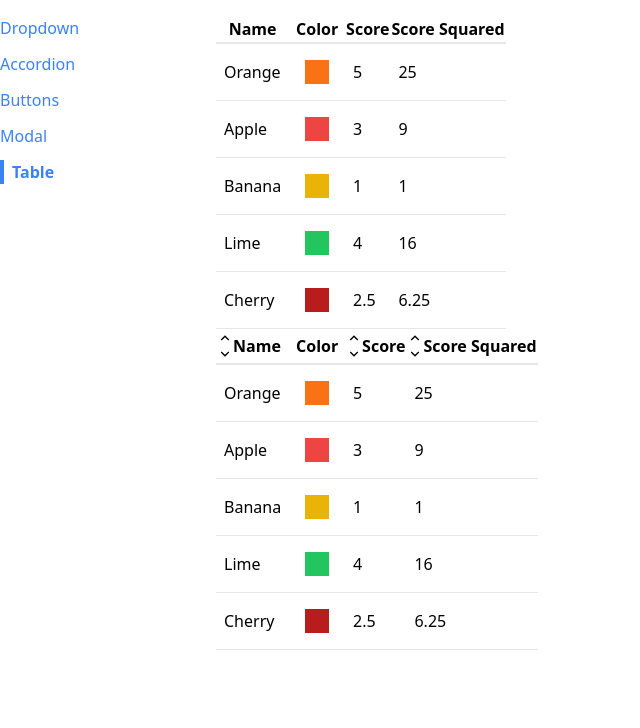
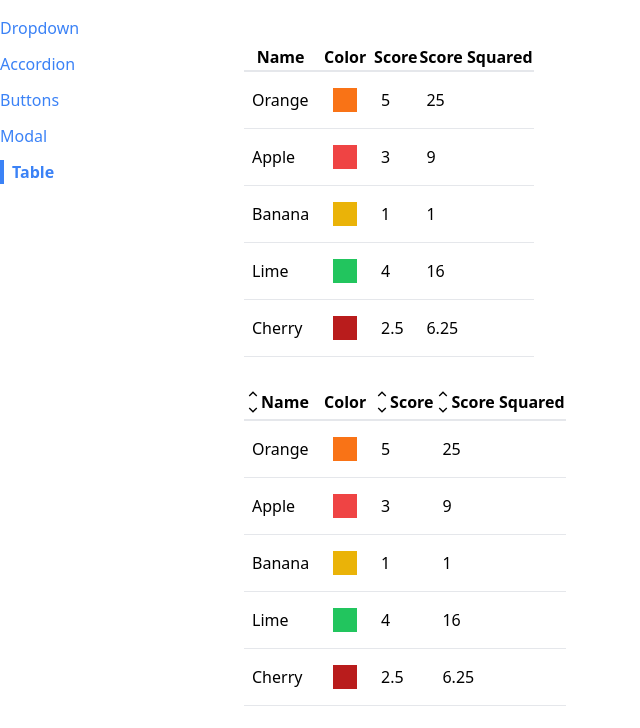
Before and after one commit to luisc8487/navigation-routing-system, a React (Create React App) app in the folder react-comp/: page /table in a window 1280 px wide. Shown: the top 728 px of the page, without its empty margins (0-640 px from the left). Built offline with nearby package versions, Linux system fonts and the light colour scheme.

Commit message:
added more spacing on border of table

```diff
--- a/react-comp/src/components/Table.jsx
+++ b/react-comp/src/components/Table.jsx
@@ -25,7 +25,7 @@ function Table({data, config, keyFn}) {
   });
 
   return (
-    <table className="table-auto border-spacing-2">
+    <table className="table-auto border-spacing-2 m-7 ">
       <thead>
         <tr className="border-b-2">{renderedHeaders}</tr>
       </thead>
```
